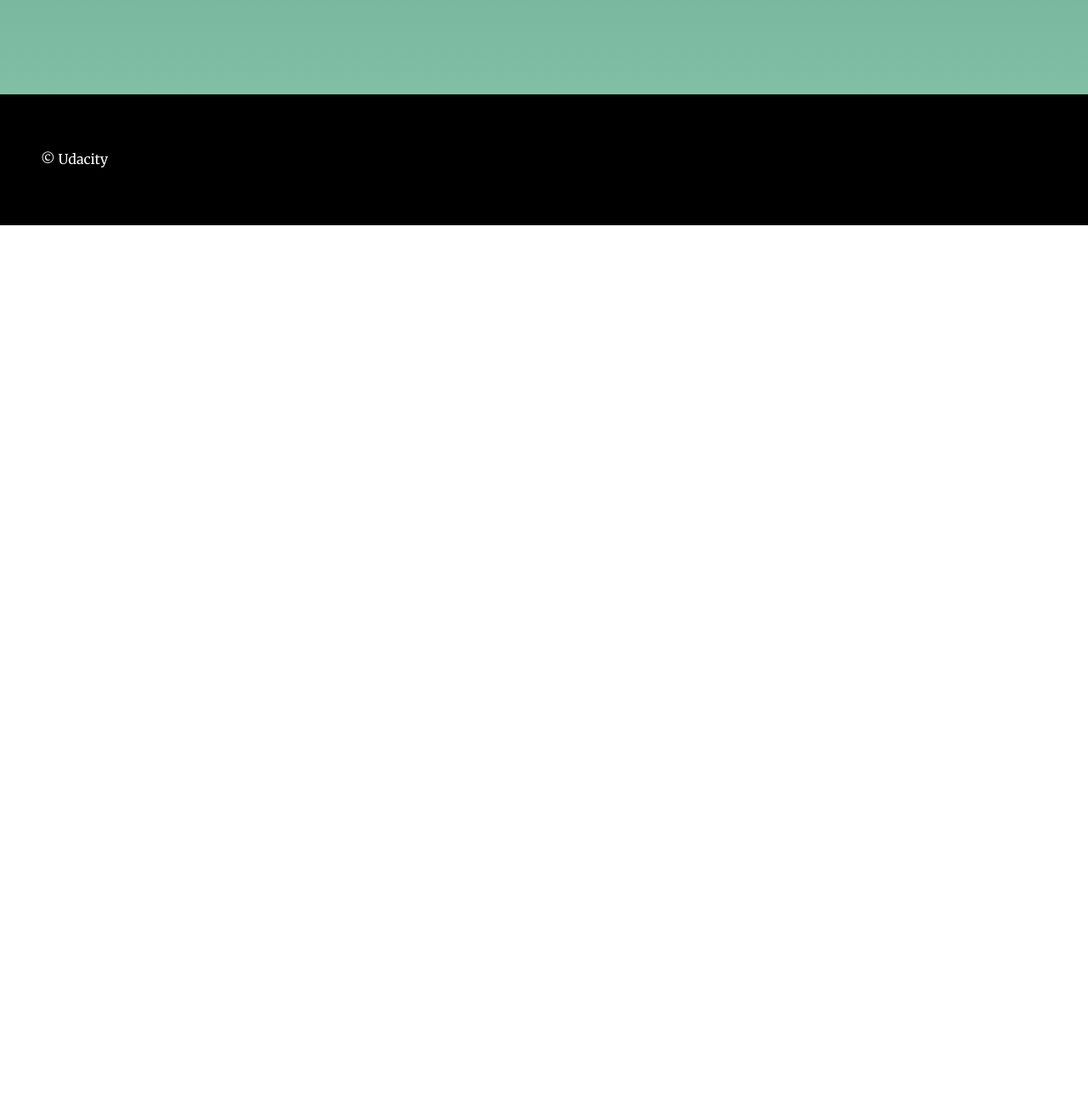
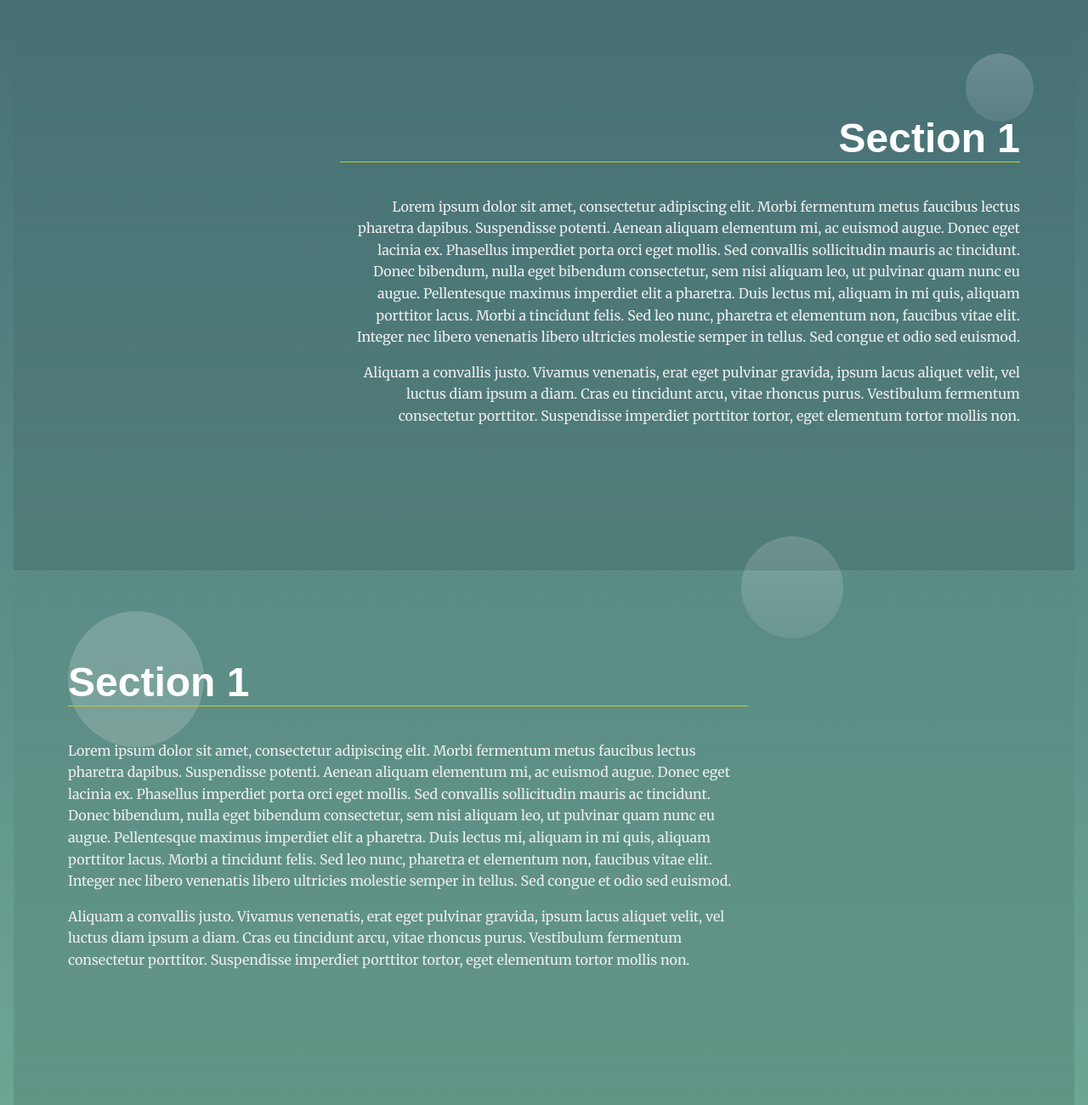
Before and after one commit to jou122/Landing_page, a plain HTML site: page index.html in a window 1280 px wide. Shown: the part 2360-3660 px from the top of the page at 85% size. Before the commit the page ends 2625 px from the top, so only its background shows below. Drawn offline with Linux system fonts and the light colour scheme.

Commit message:
Update index.html

```diff
--- a/index.html
+++ b/index.html
@@ -50,6 +50,31 @@
         <p>Aliquam a convallis justo. Vivamus venenatis, erat eget pulvinar gravida, ipsum lacus aliquet velit, vel luctus diam ipsum a diam. Cras eu tincidunt arcu, vitae rhoncus purus. Vestibulum fermentum consectetur porttitor. Suspendisse imperdiet porttitor tortor, eget elementum tortor mollis non.</p>
       </div>
     </section>
+    <section id="section1" data-nav="Section 4" class="your-active-class">
+      <div class="landing__container">
+        <h2>Section 1</h2>
+        <p>Lorem ipsum dolor sit amet, consectetur adipiscing elit. Morbi fermentum metus faucibus lectus pharetra dapibus. Suspendisse potenti. Aenean aliquam elementum mi, ac euismod augue. Donec eget lacinia ex. Phasellus imperdiet porta orci eget mollis. Sed convallis sollicitudin mauris ac tincidunt. Donec bibendum, nulla eget bibendum consectetur, sem nisi aliquam leo, ut pulvinar quam nunc eu augue. Pellentesque maximus imperdiet elit a pharetra. Duis lectus mi, aliquam in mi quis, aliquam porttitor lacus. Morbi a tincidunt felis. Sed leo nunc, pharetra et elementum non, faucibus vitae elit. Integer nec libero venenatis libero ultricies molestie semper in tellus. Sed congue et odio sed euismod.</p>
+
+        <p>Aliquam a convallis justo. Vivamus venenatis, erat eget pulvinar gravida, ipsum lacus aliquet velit, vel luctus diam ipsum a diam. Cras eu tincidunt arcu, vitae rhoncus purus. Vestibulum fermentum consectetur porttitor. Suspendisse imperdiet porttitor tortor, eget elementum tortor mollis non.</p>
+      </div>
+    </section>
+    <section id="section1" data-nav="Section 5" class="your-active-class">
+      <div class="landing__container">
+        <h2>Section 1</h2>
+        <p>Lorem ipsum dolor sit amet, consectetur adipiscing elit. Morbi fermentum metus faucibus lectus pharetra dapibus. Suspendisse potenti. Aenean aliquam elementum mi, ac euismod augue. Donec eget lacinia ex. Phasellus imperdiet porta orci eget mollis. Sed convallis sollicitudin mauris ac tincidunt. Donec bibendum, nulla eget bibendum consectetur, sem nisi aliquam leo, ut pulvinar quam nunc eu augue. Pellentesque maximus imperdiet elit a pharetra. Duis lectus mi, aliquam in mi quis, aliquam porttitor lacus. Morbi a tincidunt felis. Sed leo nunc, pharetra et elementum non, faucibus vitae elit. Integer nec libero venenatis libero ultricies molestie semper in tellus. Sed congue et odio sed euismod.</p>
+
+        <p>Aliquam a convallis justo. Vivamus venenatis, erat eget pulvinar gravida, ipsum lacus aliquet velit, vel luctus diam ipsum a diam. Cras eu tincidunt arcu, vitae rhoncus purus. Vestibulum fermentum consectetur porttitor. Suspendisse imperdiet porttitor tortor, eget elementum tortor mollis non.</p>
+      </div>
+    </section>
+    <section id="section1" data-nav="Section 6" class="your-active-class">
+      <div class="landing__container">
+        <h2>Section 1</h2>
+        <p>Lorem ipsum dolor sit amet, consectetur adipiscing elit. Morbi fermentum metus faucibus lectus pharetra dapibus. Suspendisse potenti. Aenean aliquam elementum mi, ac euismod augue. Donec eget lacinia ex. Phasellus imperdiet porta orci eget mollis. Sed convallis sollicitudin mauris ac tincidunt. Donec bibendum, nulla eget bibendum consectetur, sem nisi aliquam leo, ut pulvinar quam nunc eu augue. Pellentesque maximus imperdiet elit a pharetra. Duis lectus mi, aliquam in mi quis, aliquam porttitor lacus. Morbi a tincidunt felis. Sed leo nunc, pharetra et elementum non, faucibus vitae elit. Integer nec libero venenatis libero ultricies molestie semper in tellus. Sed congue et odio sed euismod.</p>
+
+        <p>Aliquam a convallis justo. Vivamus venenatis, erat eget pulvinar gravida, ipsum lacus aliquet velit, vel luctus diam ipsum a diam. Cras eu tincidunt arcu, vitae rhoncus purus. Vestibulum fermentum consectetur porttitor. Suspendisse imperdiet porttitor tortor, eget elementum tortor mollis non.</p>
+      </div>
+    </section>
+
   </main>
   <footer class="page__footer">
     <p>&copy Udacity</p>
```
